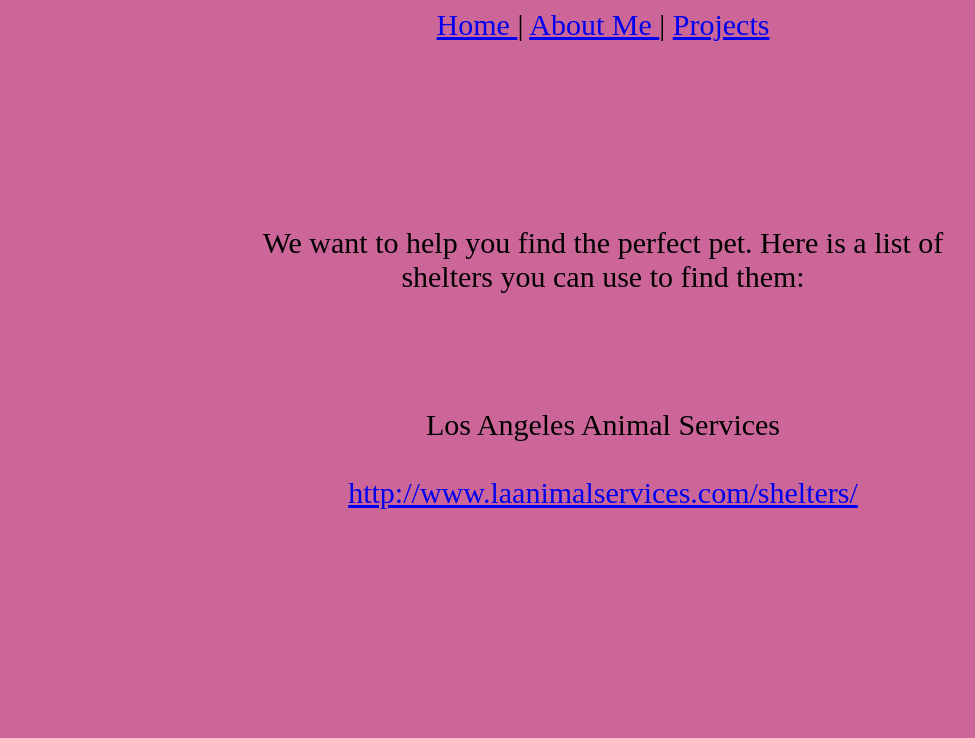
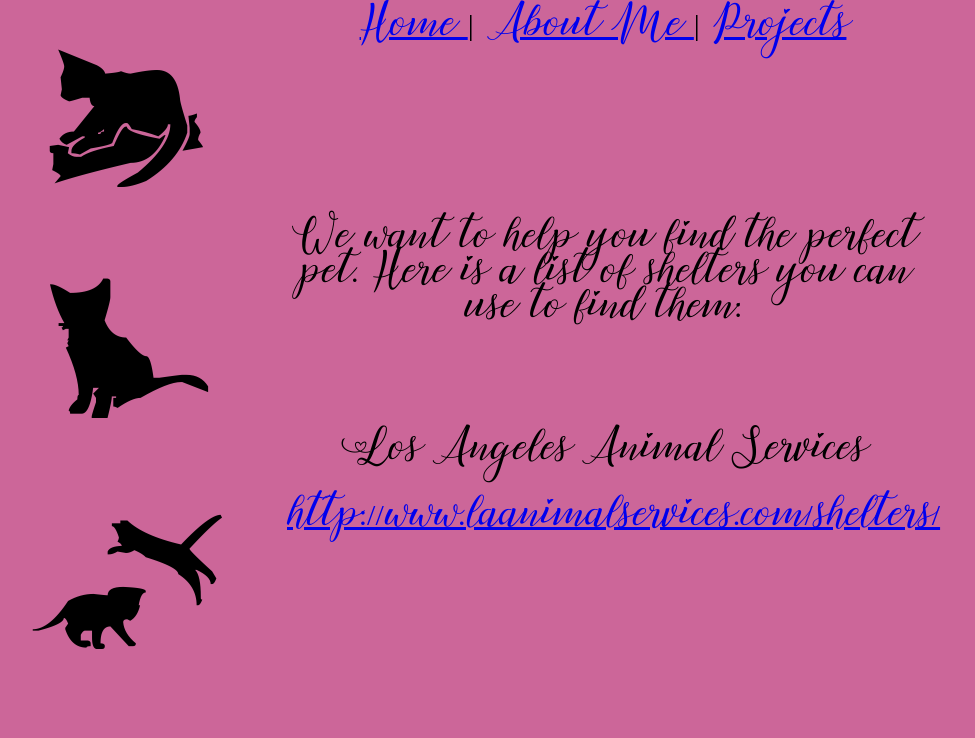
Before and after one commit to Bullet14tk/Bullet14tk.github.io, a plain HTML site: page animalshelter/index.html in a window 1280 px wide. Shown: the top 738 px of the page, without its empty margins (37-1012 px from the left). Drawn offline with Linux system fonts and the light colour scheme.

Commit message:
cat font final

```diff
--- a/animalshelter/cp.css
+++ b/animalshelter/cp.css
@@ -3,10 +3,21 @@
 	src: url(LovelyDayPersonalUse.ttf);
 }
 
+@font-face{
+	font-family: catstfb;
+	src: url(catstfb.ttf);
+}
+
+#left
+{
+	font-family: catstfb;
+
+}
 
 body{
 	background-color: pink;
 	color: turquoise;
+	font-family: lovelyday;
 
 }
 
@@ -32,7 +43,7 @@ a:hover{
 		padding: 25px;
 		border-radius: 30px;
 		text-align: center;
-		font-family: lovelyday;
+
 
 }
 
@@ -73,3 +84,5 @@ ul{
 	font-size: 60px;
 	vertical-align: middle;
 	line-height: 100px;
+
+}
--- a/animalshelter/index.html
+++ b/animalshelter/index.html
@@ -4,7 +4,33 @@
 	<link rel="stylesheet" type="text/css" href="cp.css">
 </head>
 <body style="background-color:  #cc6699; color: black ;
-	font-size: 30px; text-align: center; padding-left:275px; padding-right:275px"; >
+	font-size: 30px; text-align: center;">
+
+			<div id="left" style=" float: left; width:25%; height: 100%; font-size:200">
+
+-
+
+b
+v
+d
+
+m
++
+9
+?
+W
+3
+
+X
+1
+
+[
+'
+
+
+			</div>
+			<div id="middle" style=" float: left; width:50%; height: 100%">
+
 
 	<a href="https://bullet14tk.github.io/index.html">
 
@@ -42,10 +68,14 @@
 			<br/>
 
 
-	<section>
+		<section>
 
 
-	</section>
+		</section>
+	</div>
+	<div id="right" style=" float: right; width:25%; height: 100%">
+
+	</div>
 
 	</body>
 </html>
```
